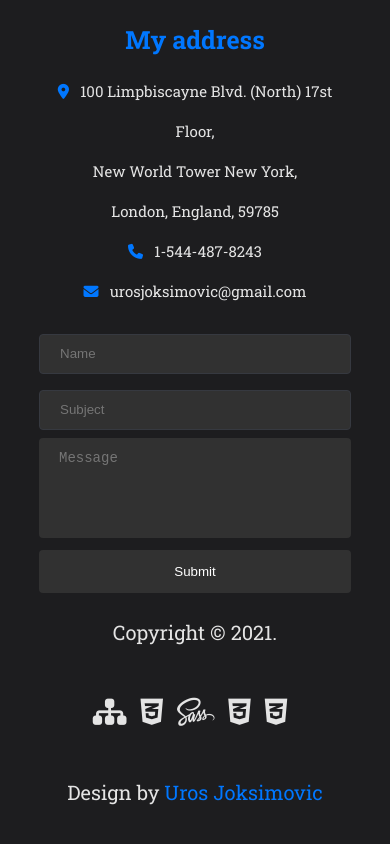
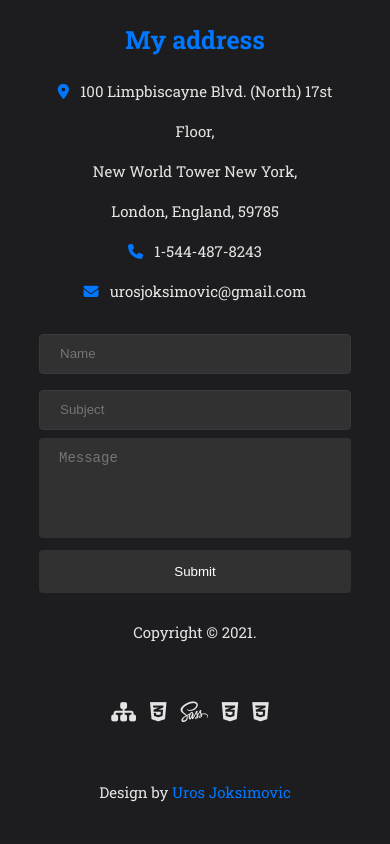
Before and after one commit to Roske8/PraktikumWeb, a plain HTML site: page index.html in a window 390 px wide. Shown: the part 7147-7991 px from the top of the page. Drawn offline with Linux system fonts and the light colour scheme.

Commit message:
Update responsive.css

```diff
--- a/assets/css/responsive.css
+++ b/assets/css/responsive.css
@@ -57,6 +57,12 @@
         flex-direction: column;
         text-align: center;
     }
+    #wrap #footer p{
+        font-size: 15px;
+    }
+    #wrap #footer div a{
+        font-size: 22px;
+    }
 }
 
 @media screen and (max-width: 426px){
```
